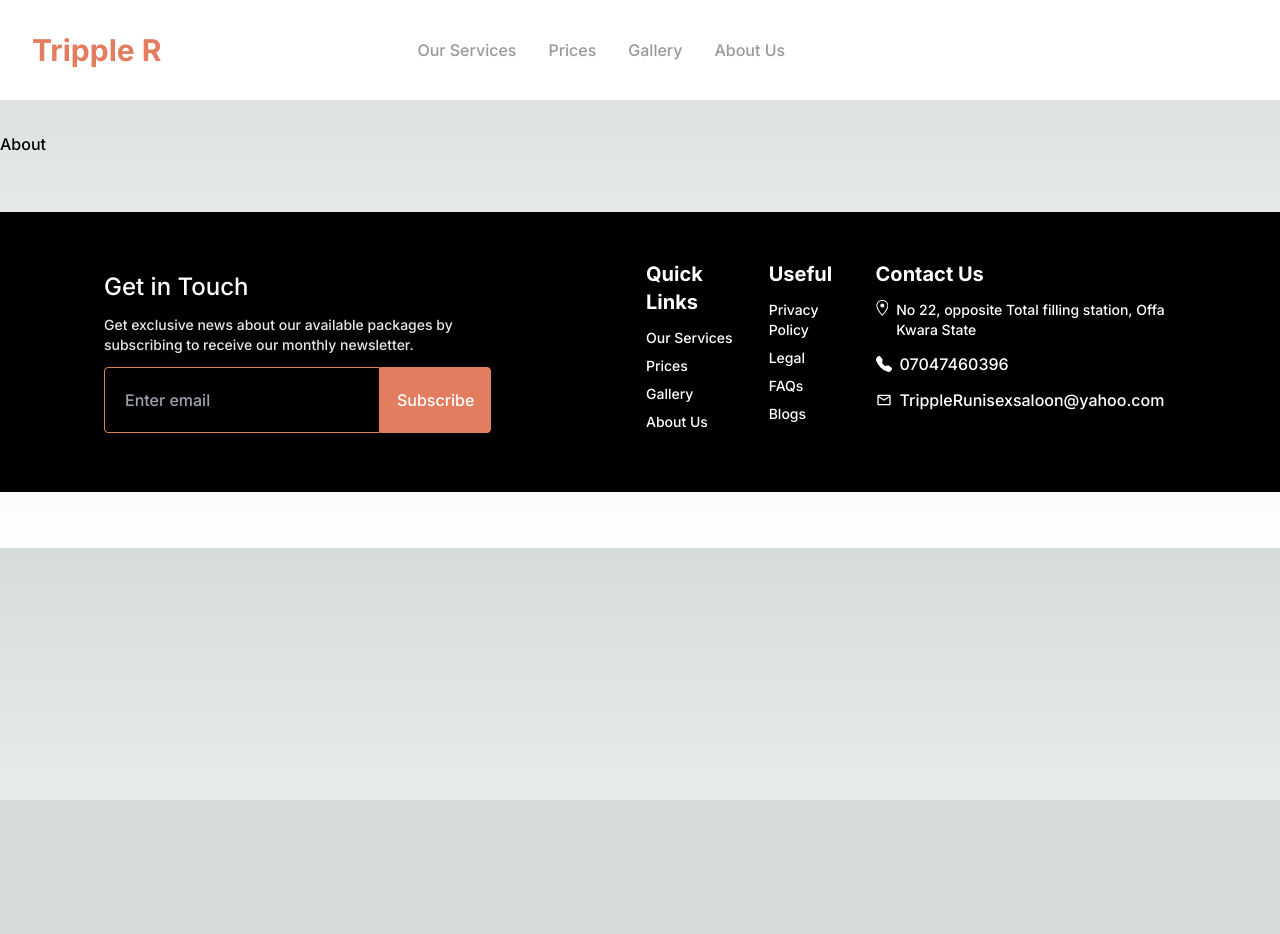
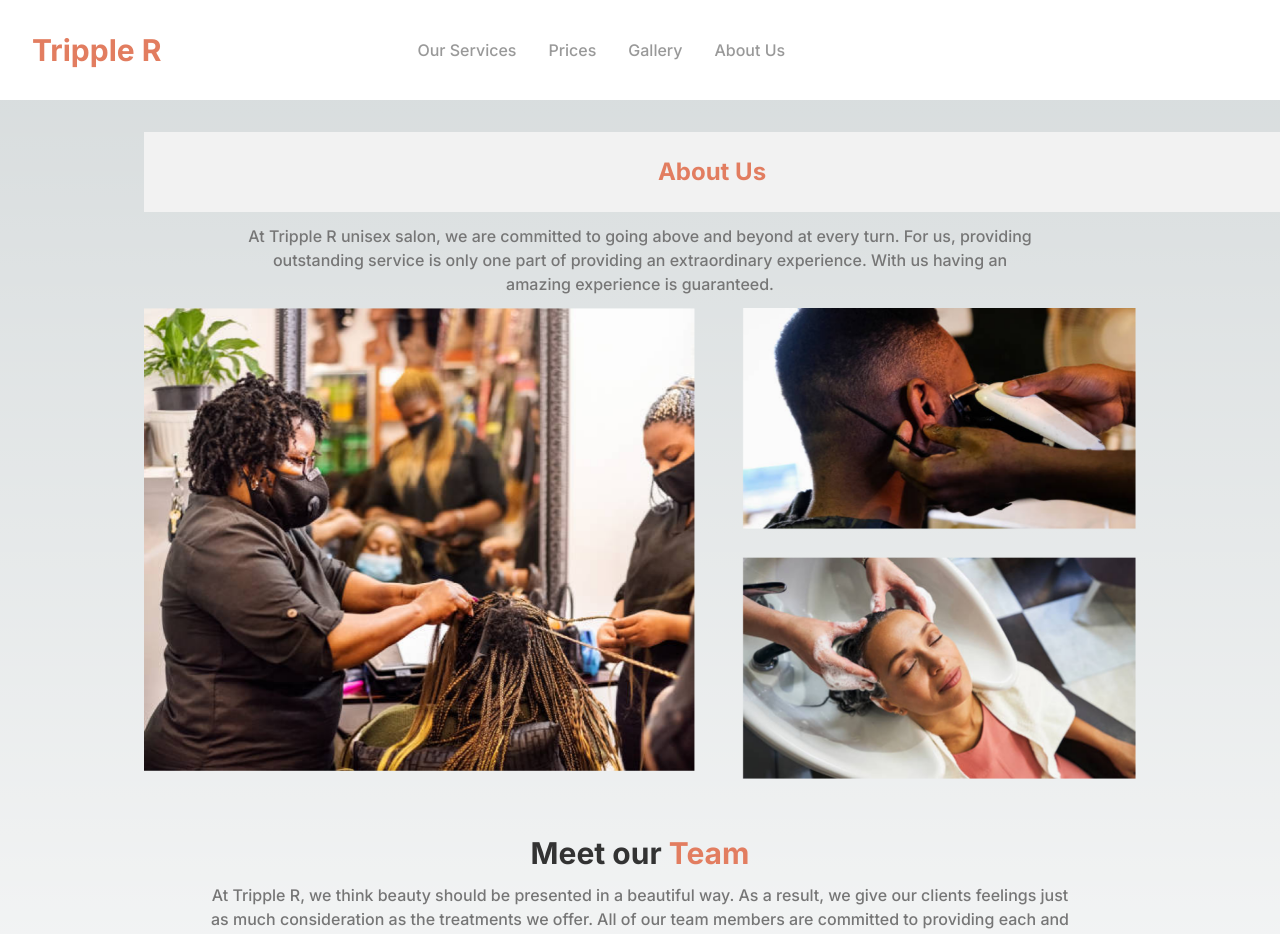
Before and after one commit to iamclement1/tripple-r, a Next.js app: page /about in a window 1280 px wide. Shown: the top 934 px of the page. Before the commit the page ends 800 px from the top, so only its background shows below. Built offline with nearby package versions, Linux system fonts and the light colour scheme.

Commit message:
'feats: about components and about page'

```diff
--- /dev/null
+++ b/src/components/about/Team.jsx
@@ -0,0 +1,16 @@
+import React from 'react'
+
+const Team = () => {
+    return (
+        <React.Fragment>
+            <h1 className='text-center text-3xl font-bold text-[#333333] '>
+                Meet our <span className='text-[#E27D60]'>Team</span>
+            </h1>
+            <p className='lg:w-[54rem] mx-14 lg:mx-auto my-3 text-center text-[18x] text-[#767676]'>
+                At Tripple R, we think beauty should be presented in a beautiful way. As a result, we give our clients feelings just as much consideration as the treatments we offer. All of our team members are committed to providing each and every client they serve with the entire Tripple R experience because they recognize the value of Tripple R’s people-focused approach to beauty.
+            </p>
+        </React.Fragment>
+    )
+}
+
+export default Team
--- /dev/null
+++ b/src/components/about/index.js
@@ -0,0 +1 @@
+export { default as Team } from './Team'
--- a/src/pages/about.jsx
+++ b/src/pages/about.jsx
@@ -1,8 +1,64 @@
+import Image from 'next/image'
 import React from 'react'
+import img1 from '../assets/images/image55.png'
+import img2 from '../assets/images/image68.png'
+import img3 from '../assets/images/image78.png'
+import { Fade } from 'react-awesome-reveal'
+import { Team } from '@/components/about'
 
 const About = () => {
     return (
-        <div>About</div>
+        <section>
+            <main>
+                <h1 className=' bg-[#F2F2F2] text-center ml-4 lg:ml-36 p-6
+                text-[#E27D60] font-semibold text-2xl'>
+                    About Us
+                </h1>
+                <p className='lg:w-[49rem] mx-12 lg:mx-auto my-3 text-center text-[18x] text-[#767676] '>
+                    At Tripple R unisex salon, we are committed to going above and beyond at every turn. For us, providing outstanding service is only one part of providing an extraordinary experience. With us having an
+                    amazing experience is guaranteed.
+                </p>
+            </main>
+
+            <main className=' md:flex lg:flex mx-6 md:mx-6 lg:mx-36 md:space-x-8 lg:space-x-12'>
+                <Fade direction='up' triggerOnce cascade>
+                    <div>
+                        <Image src={img1}
+                            alt='productImage'
+                            width={700}
+                            height={700}
+                            className='mb-4 md:mb-0 lg:mb-0'
+                        />
+                    </div>
+                </Fade>
+                <div className='flex flex-col md:space-y-5 lg:space-y-7'>
+                    <Fade direction='up' triggerOnce cascade>
+                        <div>
+                            <Image src={img2}
+                                alt='productImage'
+                                width={500}
+                                height={500}
+                                className='mb-4 md:mb-0 lg:mb-0'
+                            />
+                        </div>
+                    </Fade>
+                    <Fade direction='up' triggerOnce cascade>
+                        <div>
+                            <Image src={img3}
+                                alt='productImage'
+                                width={500}
+                                height={500}
+                                className='mb-4 md:mb-0 lg:mb-0'
+                            />
+                        </div>
+                    </Fade>
+                </div>
+            </main>
+
+            <main className='my-14'>
+                <Team />
+            </main>
+        </section>
     )
 }
 
```
